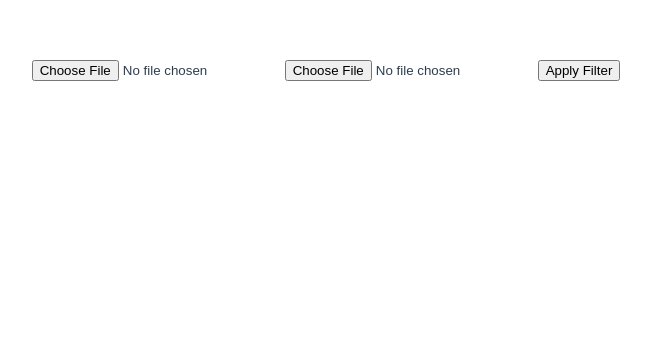
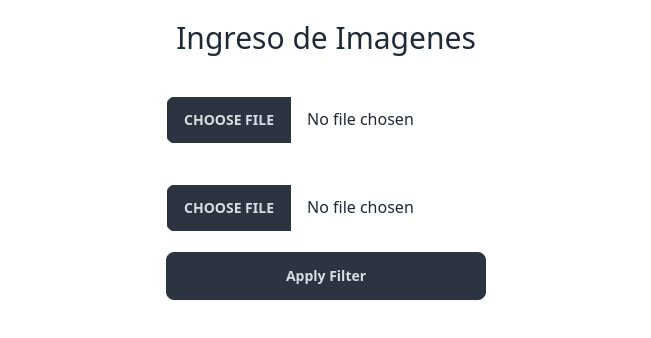
Before and after one commit to driventub/pagina_cifrar, a Vue app: page / in a window 1280 px wide. Shown: the top 338 px of the page, without its empty margins (314-965 px from the left). Built offline with nearby package versions, Linux system fonts and the light colour scheme.

Commit message:
funciona parte del api, con tailwind

```diff
--- a/package.json
+++ b/package.json
@@ -8,8 +8,10 @@
     "test:unit": "vue-cli-service test:unit"
   },
   "dependencies": {
+    "autoprefixer": "^10.4.17",
     "axios": "^1.6.7",
     "core-js": "^3.8.3",
+    "postcss": "^8.4.35",
     "vue": "^3.2.13"
   },
   "devDependencies": {
@@ -19,6 +21,8 @@
     "@vue/test-utils": "^2.0.0-0",
     "@vue/vue3-jest": "^27.0.0-alpha.1",
     "babel-jest": "^27.0.6",
-    "jest": "^27.0.5"
+    "daisyui": "^4.7.2",
+    "jest": "^27.0.5",
+    "tailwindcss": "^3.4.1"
   }
 }
--- /dev/null
+++ b/postcss.config.js
@@ -0,0 +1,7 @@
+// postcss.config.js
+module.exports = {
+  plugins: {
+    tailwindcss: {},
+    autoprefixer: {},
+  },
+}
--- a/src/App.vue
+++ b/src/App.vue
@@ -17,12 +17,5 @@ export default {
 </script>
 
 <style>
-#app {
-  font-family: Avenir, Helvetica, Arial, sans-serif;
-  -webkit-font-smoothing: antialiased;
-  -moz-osx-font-smoothing: grayscale;
-  text-align: center;
-  color: #2c3e50;
-  margin-top: 60px;
-}
+
 </style>
--- a/src/components/Cifrar.vue
+++ b/src/components/Cifrar.vue
@@ -1,18 +1,24 @@
 <template>
-  <div>
+  <div class="flex justify-center text-center">
+
+    <div class="grid  ">
+
+      <h1 class="text-3xl my-5 ">Ingreso de Imagenes</h1>
+      <input  class="file-input w-full max-w-xs my-5" type="file" accept="image/*" @change="handleImageChange(1)">
+      <img class="h-96 w-96 my-5" v-if="img1Src" :src="img1Src" alt="Image 1">
+
+      <!-- Input for selecting the second image -->
+      <input class="file-input w-full max-w-xs my-5" type="file" accept="image/*" @change="handleImageChange(2)">
+      <img class="h-96 w-96" v-if="img2Src" :src="img2Src" alt="Image 2">
+
+      <!-- Button to apply the filter -->
+      <button class="btn btn-neutral" @click="applyFilter">Apply Filter</button>
+
+      <!-- Display the filtered image -->
+      <img class="h-96 w-96" v-if="filteredImgSrc" :src="filteredImgSrc" alt="Filtered Image">
+    </div>
     <!-- Input for selecting the first image -->
-    <input type="file" accept="image/*" @change="handleImageChange(1)">
-    <img v-if="img1Src" :src="img1Src" alt="Image 1">
 
-    <!-- Input for selecting the second image -->
-    <input type="file" accept="image/*" @change="handleImageChange(2)">
-    <img v-if="img2Src" :src="img2Src" alt="Image 2">
-
-    <!-- Button to apply the filter -->
-    <button @click="applyFilter">Apply Filter</button>
-
-    <!-- Display the filtered image -->
-    <img v-if="filteredImgSrc" :src="filteredImgSrc" alt="Filtered Image">
   </div>
 </template>
 
@@ -51,11 +57,17 @@ export default {
         const response = await axios.post('http://127.0.0.1:8000/uploadfile/', formData, {
           headers: {
             'Content-Type': 'multipart/form-data'
-          }
+          },
+          responseType: 'blob'
         });
+        console.log(response.data);
 
-        const blob = new Blob([response.data], { type: 'image/jpeg' });
-        this.filteredImgSrc = URL.createObjectURL(blob);
+
+
+        const imagenfilt = URL.createObjectURL(response.data);
+        console.log(imagenfilt);
+        this.filteredImgSrc = imagenfilt
+
       } catch (error) {
         console.error('Error applying filter:', error);
       }
--- /dev/null
+++ b/src/index.css
@@ -0,0 +1,4 @@
+/* ./src/index.css */
+@tailwind base;
+@tailwind components;
+@tailwind utilities;
--- a/src/main.js
+++ b/src/main.js
@@ -1,4 +1,5 @@
 import { createApp } from 'vue'
 import App from './App.vue'
+import './index.css'
 
 createApp(App).mount('#app')
--- /dev/null
+++ b/tailwind.config.js
@@ -0,0 +1,15 @@
+  // tailwind.config.js
+  module.exports = {
+
+    purge: [],
+
+    purge: ['./index.html', './src/**/*.{vue,js,ts,jsx,tsx}'],
+     darkMode: false, // or 'media' or 'class'
+     theme: {
+       extend: {},
+     },
+     variants: {
+       extend: {},
+     },
+     plugins: [require("daisyui")],
+   }
```
Also changed, not shown: 1 other file (tests, documents, lock files or other folders).
